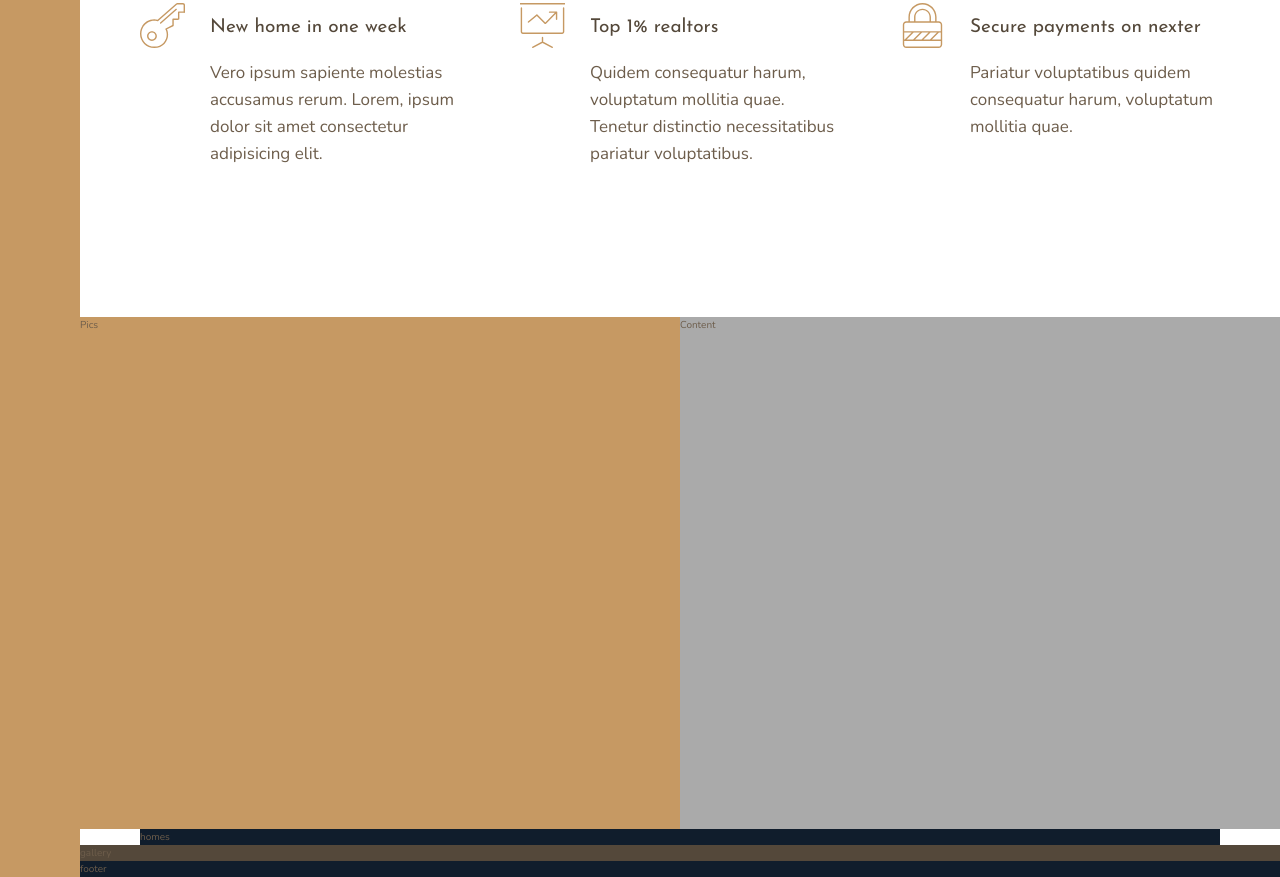
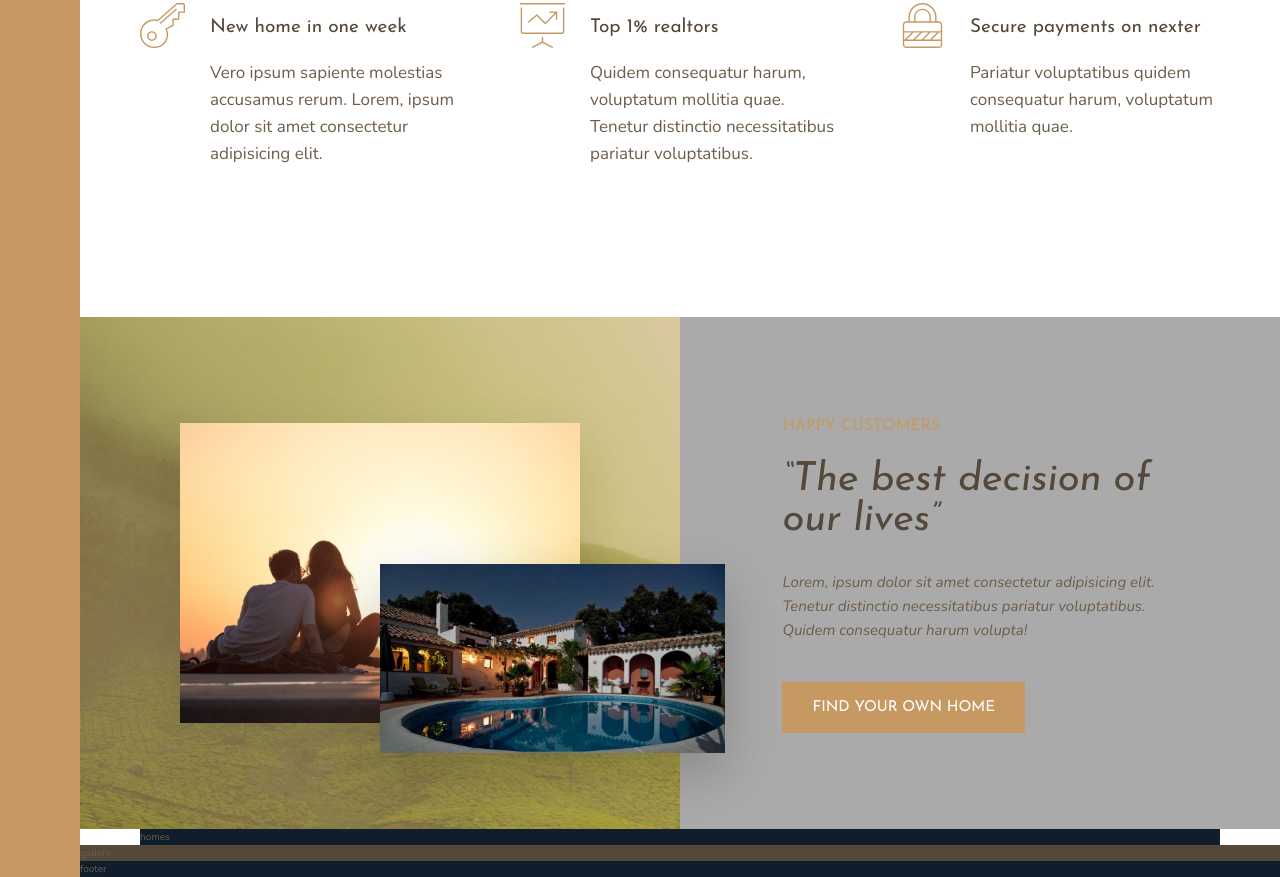
Before and after one commit to Vattghern203/nexter, a website: page index.html in a window 1280 px wide. Shown: the part 991-1868 px from the top of the page. Drawn offline with nearby package versions, Linux system fonts and the light colour scheme.

Commit message:
Building the Story Section

```diff
--- a/index.html
+++ b/index.html
@@ -95,11 +95,24 @@
         </section>
 
         <div class="story__pictures">
-            Pics
+            <img src="img/story-1.jpeg" alt="Couple dreamig about having a new house" class="story__img--1">
+
+            <img src="img/story-2.jpeg" alt="Brand new house with a cool pool" class="story__img--2">
         </div>
 
         <div class="story__content">
-            Content
+
+            <h3 class="heading-3 mb-sm">Happy Customers</h3>
+
+            <h2 class="heading-2 heading-2--dark mb-md">
+                &ldquo;The best decision of our lives&rdquo;
+            </h2>
+
+            <p class="story__text">
+                Lorem, ipsum dolor sit amet consectetur adipisicing elit. Tenetur distinctio necessitatibus pariatur voluptatibus. Quidem consequatur harum volupta!
+            </p>
+
+            <button class="btn">Find your own home</button>
         </div>
 
         <section class="homes">
--- a/sass/_features.scss
+++ b/sass/_features.scss
@@ -1,9 +1,9 @@
 .features {
+    display: grid;
     grid-column: center-start / center-end;
 
     margin: 15rem 0;
 
-    display: grid;
     //grid-template-columns: repeat(3, 1fr);
     grid-template-columns: repeat(auto-fit, minmax(25rem, 1fr));
     gap: 6rem;
--- a/sass/_story.scss
+++ b/sass/_story.scss
@@ -3,10 +3,44 @@
     &__pictures {
         background-color: $color-primary;
         grid-column: full-start / col-end 4;
+        background-image: linear-gradient(rgba($color-primary, .5), rgba($color-primary, .5)),url(../img/back.jpg);
+
+        display: grid;
+        grid-template-rows: repeat(6, 1fr);
+        grid-template-columns: repeat(6, 1fr);
+        align-items: center;
+    }
+
+    &__img--1 {
+        width: 100%;
+        grid-row: 2 / 6;
+        grid-column: 2 / 6;
+        box-shadow: 0 2rem 5rem rgba(#000, .1);
+    }
+
+    &__img--2 {
+        width: 115%;
+        grid-row: 4 / 6;
+        grid-column: 4 / 7;
+        z-index: 69;
+        box-shadow: 0 2rem 5rem rgba(#000, .2);
     }
 
     &__content {
         background-color: $color-grey-light-2;
         grid-column: col-start 5 / full-end;
+
+        padding: 6rem 8vw;
+
+        display: flex;
+        flex-direction: column;
+        justify-content: center;
+        align-items: flex-start;
+    }
+
+    &__text {
+        font-size: 1.5rem;
+        font-style: italic;
+        margin-bottom: 4rem;
     }
 }
--- a/sass/_typography.scss
+++ b/sass/_typography.scss
@@ -10,12 +10,50 @@
         @extend %heading;
     }
 
+    &-2 {
+        font-size: 4rem;
+        font-style: italic;
+        line-height: 1;
+
+        &--light { color: $color-grey-light-1; }
+        &--dark { color: $color-grey-dark-1; }
+    }
+
+    &-3 {
+        font-size: 1.6rem;
+        color: $color-primary;
+        text-transform: uppercase;
+    }
+
     &-4 {
 
         font-size: 1.9rem;
 
         &--light { color: $color-grey-light-1; }
-
         &--dark { color: $color-grey-dark-1; }
     }
 }
+
+.btn {
+    background-color: $color-primary;
+    color: #FFF;
+    border: none;
+    border-radius: 0;
+    font-family: $font-display;
+    font-size: 1.5rem;
+    text-transform: uppercase;
+    padding: 1.8rem 3rem;
+    cursor: pointer;
+    transition: all .2s ease;
+
+    &:hover {
+        background-color: $color-primary-dark;
+    }
+}
+
+.mb {
+    &-sm { margin-bottom: 2rem; }
+    &-md { margin-bottom: 3rem; }
+    &-lg { margin-bottom: 4rem; }
+    &-hg { margin-bottom: 8rem; }
+}
```
Also changed, not shown: css/style.css, 1 other file.
